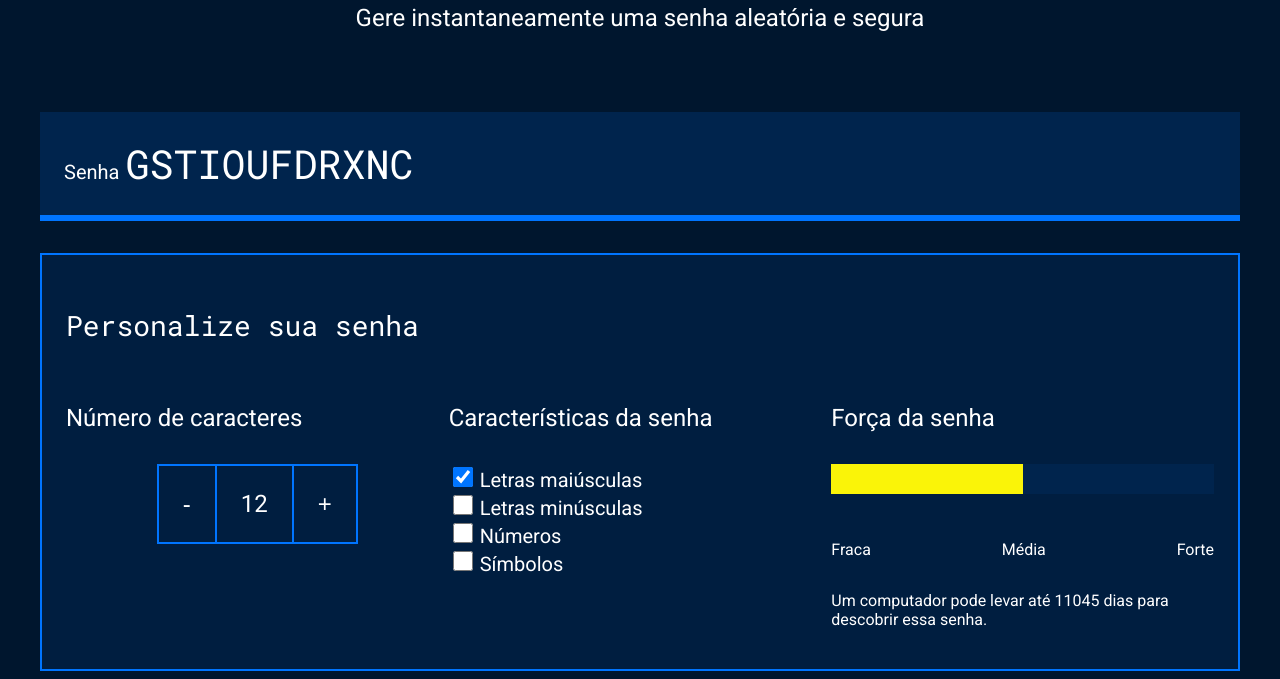
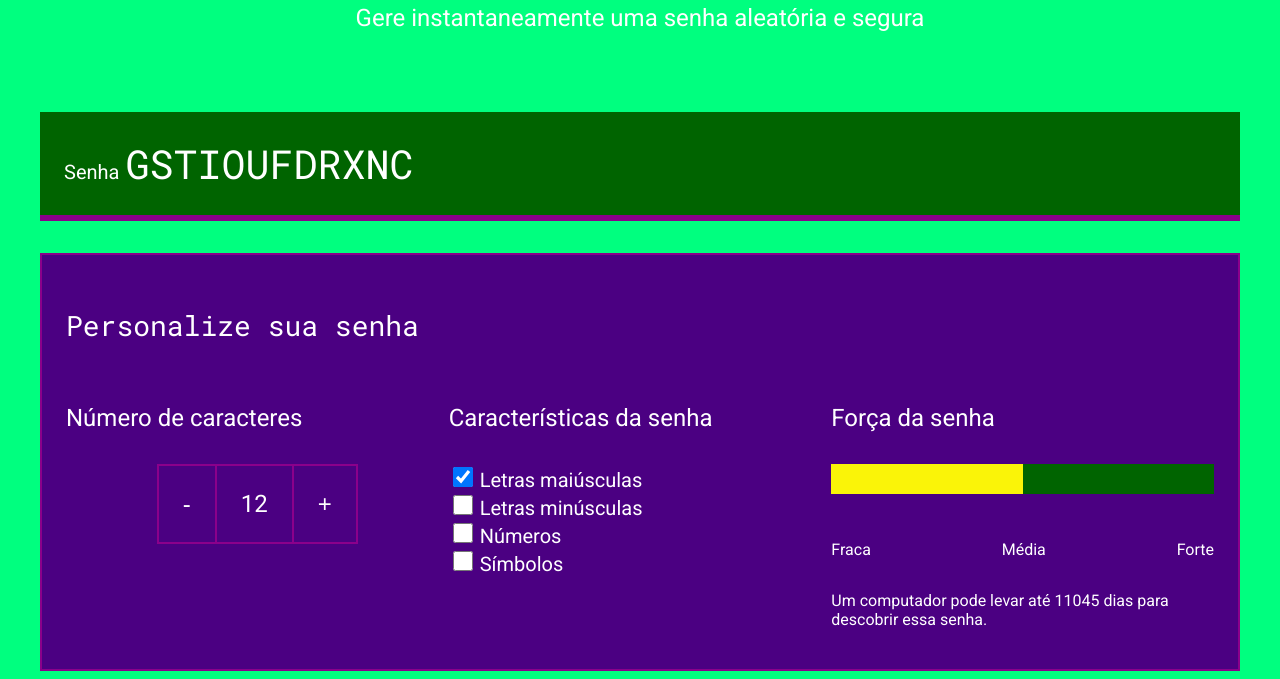
Before and after one commit to matheusdofullbox/Seguran-a-Digital, a plain HTML site: page index.html in a window 1280 px wide. Shown: the part 214-893 px from the top of the page. Drawn offline with Linux system fonts and the light colour scheme.

Commit message:
Update style.css

```diff
--- a/style.css
+++ b/style.css
@@ -2,10 +2,10 @@
 
 :root{
     --branco: white;
-    --cor-de-fundo: #00162E;
-    --fundo-senha: #00244D;
-    --fundo-texto: #001E40;
-    --borda: #0075FF;
+    --cor-de-fundo: #00FF7F;
+    --fundo-senha: #006400;
+    --fundo-texto: #4B0082;
+    --borda: #8B008B;
     --roboto: 'Roboto', sans-serif;
     --roboto-mono: 'Roboto Mono', monospace;
 }
```
